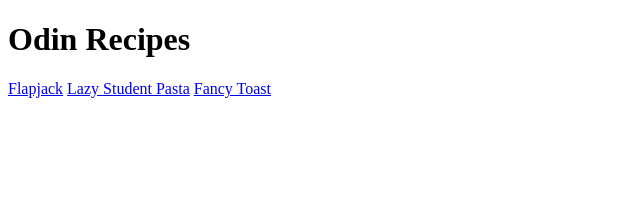
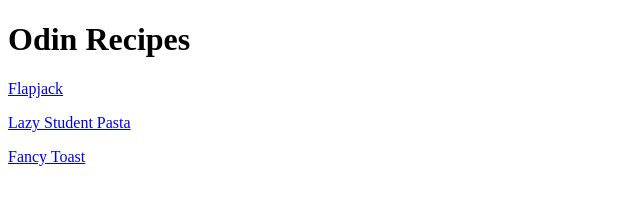
Before and after one commit to RyanMElliot/odin-recipes, a plain HTML site: page index.html in a window 1280 px wide. Shown: the whole page, without its empty margins (0-640 px from the left). Drawn offline with Linux system fonts and the light colour scheme.

Commit message:
Add new line in index for each recipe

```diff
--- a/index.html
+++ b/index.html
@@ -7,9 +7,9 @@
 </head>
 <body>
     <h1>Odin Recipes</h1>
-    <p><a href="./recipes/flapjack.html">Flapjack</a>
-    <a href="./recipes/pasta.html">Lazy Student Pasta</a>
-    <a href="./recipes/toast.html">Fancy Toast</a></p>
+    <p><a href="./recipes/flapjack.html">Flapjack</a></p>
+    <p><a href="./recipes/pasta.html">Lazy Student Pasta</a></p>
+    <p><a href="./recipes/toast.html">Fancy Toast</a></p>
 
 </body>
 </html>
```
